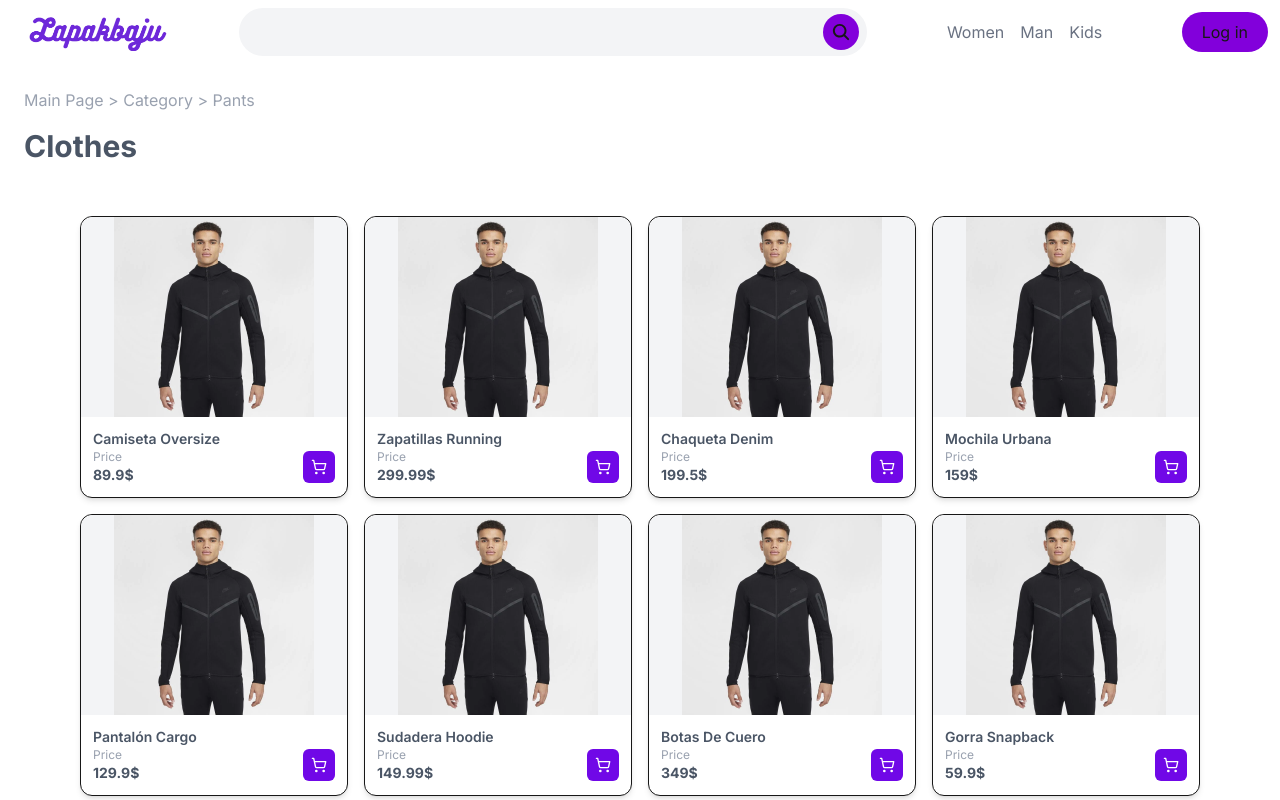
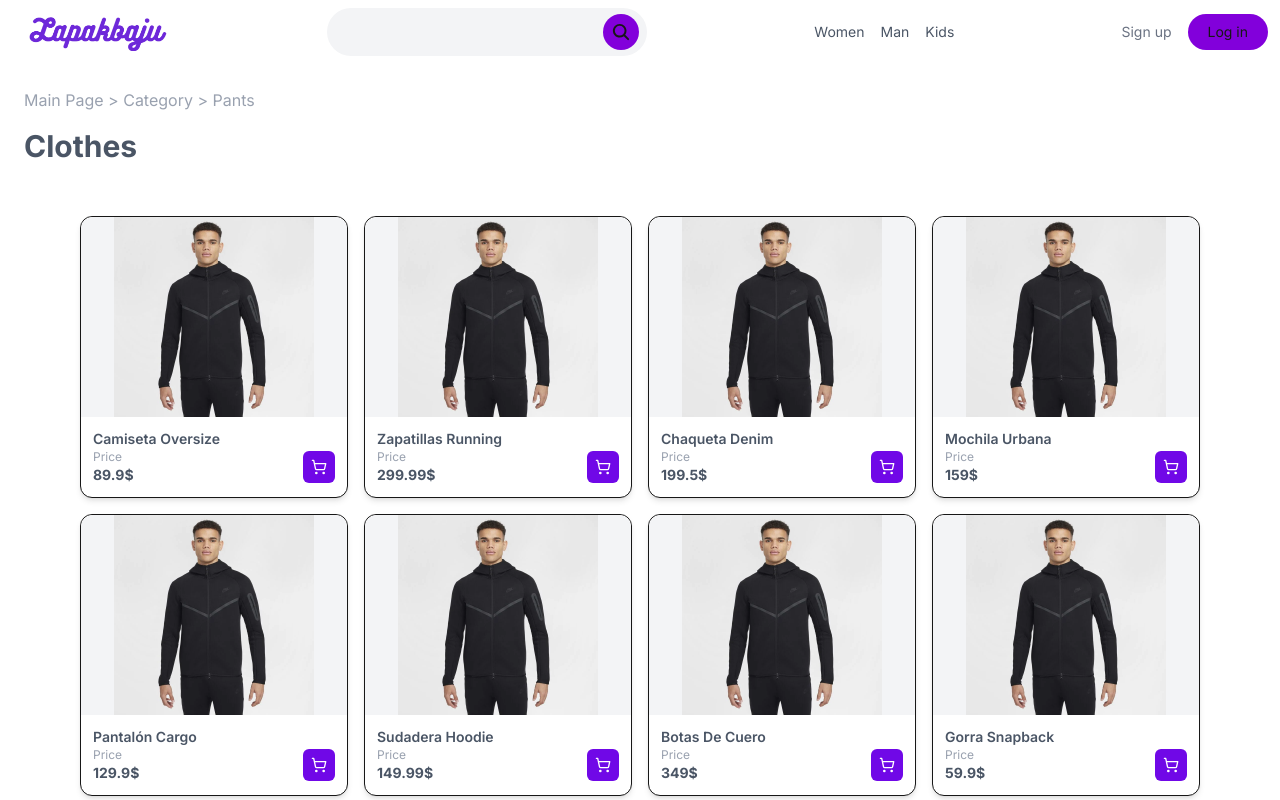
Before and after one commit to HLena/lapakbaju-store, a Next.js app: page /product/kids in a window 1280 px wide. Shown: the top 800 px of the page. Built offline with nearby package versions, Linux system fonts and the light colour scheme.

Commit message:
update navbar design

```diff
--- a/src/components/ui/navbar/Navbar.tsx
+++ b/src/components/ui/navbar/Navbar.tsx
@@ -1,7 +1,7 @@
 "use client";
 
 import SearchBar from './SearchBar';
-import NabvarMenu from './NabvarMenu';
+import NabvarMenu from './NavbarMenu';
 import { AnimatePresence } from "motion/react";
 import { useState } from "react";
 import MenuToggle from "./MenuToggle";
@@ -35,7 +35,7 @@ const Navbar = () => {
 
   return (
       <div
-        className="fixed top-0 right-0 left-0 w-full h-16 bg-white flex justify-between items-center py-2 px-3 gap-4"
+        className="fixed top-0 right-0 left-0 w-full h-16 bg-white flex justify-between items-center py-2 px-3 gap-3"
       >
         <div className="flex text-3xl text-purple-700 font-bold">
           <MenuToggle toggle={toggleNavbarMenu} isOpen = {showNavbarMenu} />
@@ -48,10 +48,14 @@ const Navbar = () => {
 
         <Navigation menu={menuOptions}/>
 
-        <button className="bg-purple-700 px-5 py-2 rounded-full cursor-pointer font-regular">
-          Log in
-        </button>
-
+        <div className='flex gap-4 items-center text-sm'>
+          <Link href="/auth/register" className='text-gray-500 hidden lg:block'>Sign up</Link>
+          <Link
+            href="/auth/login"
+            className="bg-purple-700 px-5 py-2 rounded-full cursor-pointer font-regular">
+            Log in
+          </Link>
+        </div>
         <AnimatePresence>
           {showNavbarMenu && <NabvarMenu menu={menuOptions}/>}
         </AnimatePresence>
--- a/src/components/ui/navbar/NabvarMenu.tsx
+++ b/src/components/ui/navbar/NavbarMenu.tsx
@@ -7,7 +7,7 @@ interface Props{
   }[]
 }
 
-const NabvarMenu = ({menu}: Props) => {
+const NavbarMenu = ({menu}: Props) => {
   return (
     <nav className='absolute right-0 top-16 bg-white w-full  md:w-96 border'>
       <motion.ul
@@ -34,4 +34,4 @@ const NabvarMenu = ({menu}: Props) => {
   )
 }
 
-export default NabvarMenu
+export default NavbarMenu
--- a/src/components/ui/navbar/Navigation.tsx
+++ b/src/components/ui/navbar/Navigation.tsx
@@ -9,13 +9,13 @@ interface Props{
 
 const Navigation = ({menu}: Props) => {
   return (
-    <nav className='flex-row capitalize hidden md:flex'>
+    <nav className='flex-row capitalize hidden md:flex text-sm'>
         {
           menu.map((m, i) => (
             <Link
               key={i}
               href={m.path}
-              className="p-2 text-gray-500 cursor-pointer hover:font-semibold"
+              className="p-2 text-gray-600 cursor-pointer hover:font-semibold"
             >{m.name}
             </Link>
           ))
--- a/src/components/ui/navbar/SearchBar.tsx
+++ b/src/components/ui/navbar/SearchBar.tsx
@@ -1,12 +1,16 @@
+import { div } from "motion/react-client";
 import { IoSearch } from "react-icons/io5";
 
 const SearchBar = () => {
   return (
-    <div className="py-1.5 pl-4 pr-2 hidden rounded-full bg-gray-100 w-1/2 md:flex">
-      <input type="text" className="outline-0 text-gray-600 flex-1"/>
-      <button className="p-2 ml-2 size-9 flex items-center bg-purple-700 rounded-full cursor-pointer">
-        <IoSearch className="text-2xl"/>
-      </button>
+    <div className="py-2 font-semibold bg-white max-md:absolute max-md:left-0 max-md:top-16 max-md:w-full">
+      <div className="py-1.5 pl-4 pr-2 rounded-full bg-gray-100 max-md:w-5/6 flex max-md:m-auto w-80">
+        <input type="text" className="outline-0 text-gray-600 flex-1"/>
+        <button className="p-2 ml-2 size-9 flex items-center bg-purple-700 rounded-full cursor-pointer">
+          <IoSearch className="text-2xl"/>
+        </button>
+      </div>
+
     </div>
   )
 }
```
